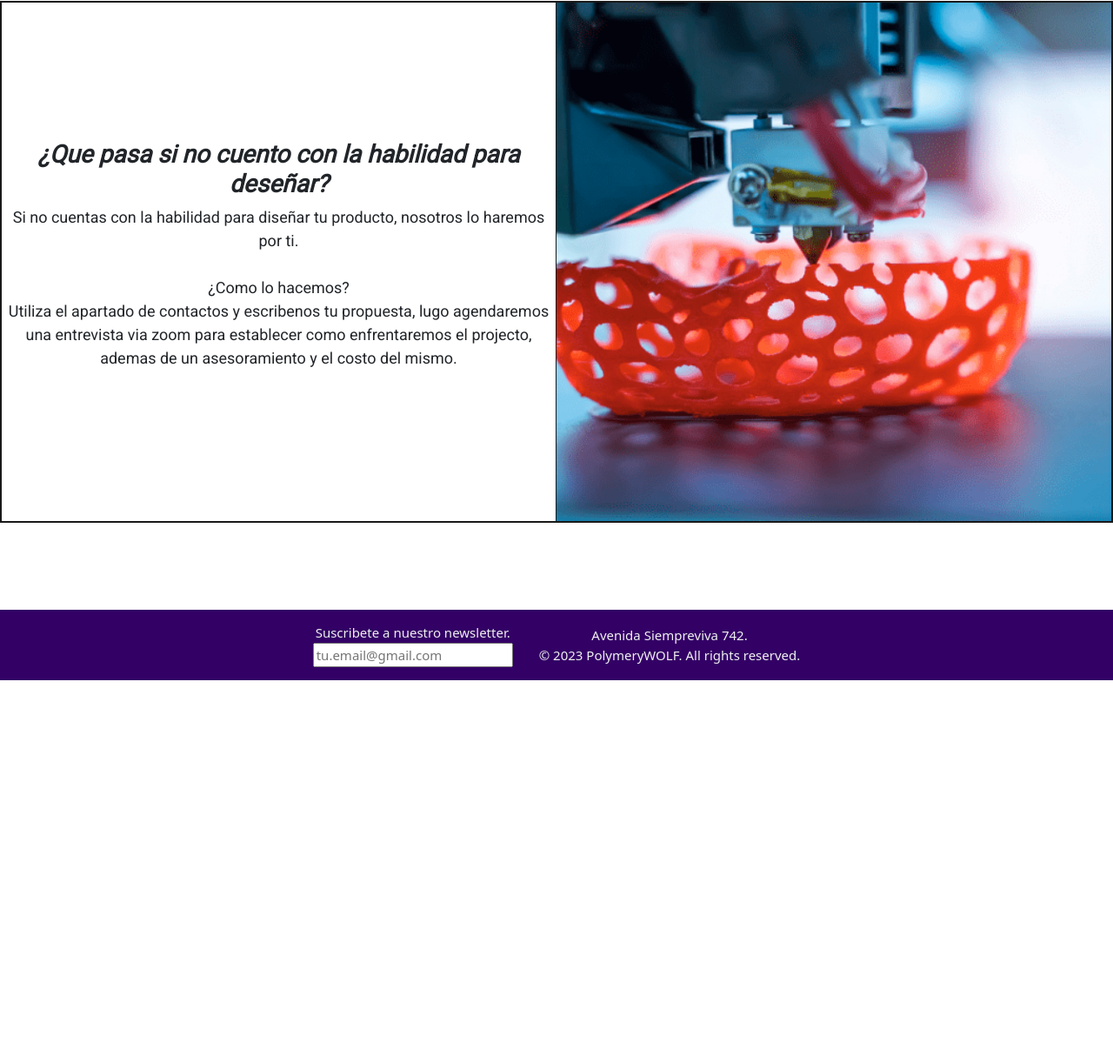
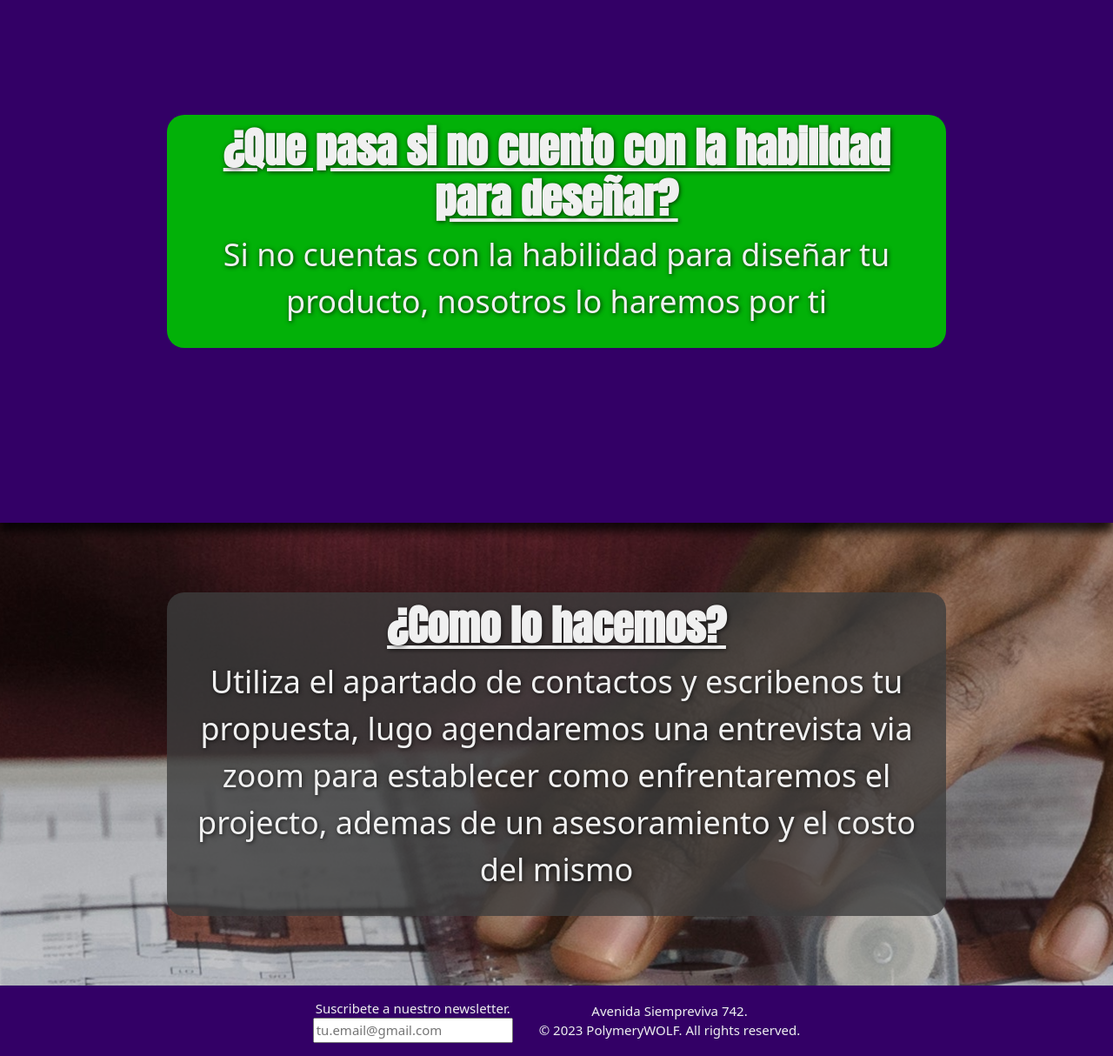
Before and after one commit to TomasChiari/polimerywolf, a website: page pages/design.html in a window 1280 px wide. Shown: the part 199-1413 px from the top of the page at 87% size. Before the commit the page ends 981 px from the top, so only its background shows below. Drawn offline with nearby package versions, Linux system fonts and the light colour scheme.

Commit message:
modify design finish

```diff
--- a/pages/design.html
+++ b/pages/design.html
@@ -57,12 +57,17 @@
     </header>
 
     <main class="container-fluid">
-      <section class="banner row">
-        <div class="banner__div--left banner__design__text col-sm-6 ">
+      <section class="design-banner">
+        <div class="design-banner_text">
           <h1>¿Que pasa si no cuento con la habilidad para deseñar?</h1>
-          <p>Si no cuentas con la habilidad para diseñar tu producto, nosotros lo haremos por ti.<br><br>¿Como lo hacemos?<br>Utiliza el apartado de contactos y escribenos tu propuesta, lugo agendaremos una entrevista via zoom para establecer como enfrentaremos el projecto, ademas de un asesoramiento y el costo del mismo.</p>
+          <p>Si no cuentas con la habilidad para diseñar tu producto, nosotros lo haremos por ti</p>
         </div>
-        <div class="banner__div--right banner__design__image col-sm-6 ">
+      </section>
+
+      <section class="workflow-banner">
+        <div class="workflow-banner_text">
+          <h2>¿Como lo hacemos?</h2>
+          <p>Utiliza el apartado de contactos y escribenos tu propuesta, lugo agendaremos una entrevista via zoom para establecer como enfrentaremos el projecto, ademas de un asesoramiento y el costo del mismo</p>
         </div>
       </section>
     </main>
--- a/scss/layout/_contact.scss
+++ b/scss/layout/_contact.scss
@@ -1,3 +1,5 @@
+
+
 .banner__map {
     padding: 0;
 
--- a/scss/layout/_design.scss
+++ b/scss/layout/_design.scss
@@ -1,28 +1,110 @@
-.banner__design__text {
-    text-align: center;
-    padding: 5px;
+// .banner__design__text {
+//     text-align: center;
+//     padding: 5px;
 
-    font-family: "Roboto",  Arial, Helvetica, sans-serif;
+//     font-family: "Roboto",  Arial, Helvetica, sans-serif;
+
+//     display: flex;
+//     justify-content: center;
+//     align-items: center;
+//     flex-flow: column;
+
+//     h1 {
+//         font-weight: bold;
+//         font-style: italic;
+//         font-size: 28px;
+//     }
+
+//     p{
+//         font-size: 18px;
+//     }
+// }
+
+// .banner__design__image {
+//     background-image: url(../assets/images/banner1.png);
+//     background-size: cover;
+//     background-position: center;
+//     box-sizing: border-box;
+// }
+section {
+    position: relative;
+    transform-style: preserve-3d;
+}
+
+
+.design-banner {
+    height: calc(100vh - 100px);
+    width: 100%;
+
+    margin-top: 100px;
+
+    background-color: $primary;
+    box-shadow: 0px 10px 10px  rgba(0,0,0,0.75);
+
+    display: flex;
+    flex-flow: row nowrap;
+    justify-content: center;
+    align-items: center;
+
+    z-index: 999;
+
+    .design-banner_text {
+        width: 70%;
+        background-color: $secondary;
+        border-radius: 20px;
+        padding: 10px 20px;
+        animation: imgmove 4s linear infinite;
+
+        h1 {
+            color: $ligth;
+            text-align: center;
+            font-size: 6vh;
+            font-family: "Anton";
+            font-weight: bold;
+            text-decoration: underline;
+            text-shadow: 1px 1px 5px rgba(0,0,0,0.75);
+
+        }
+
+        p {
+            color: $ligth;
+            text-align: center;
+            font-size: 4.5vh;
+            text-shadow: 1px 1px 5px rgba(0,0,0,0.75);
+        }
+    }
+}
+
+.workflow-banner {
+    width: 100%;
+    background: center fixed url(../../assets/images/banner-design.jpg);
+    padding: 10vh 0;
 
     display: flex;
     justify-content: center;
-    align-items: center;
-    flex-flow: column;
 
-    h1 {
-        font-weight: bold;
-        font-style: italic;
-        font-size: 28px;
-    }
+    .workflow-banner_text {
+        width: 70%;
+        background-color: $transparent-tittle;
+        border-radius: 20px;
+        padding: 10px 20px;
 
-    p{
-        font-size: 18px;
+        h2 {
+            color: $ligth;
+            text-align: center;
+            font-size: 6vh;
+            font-family: "Anton";
+            font-weight: bold;
+            text-decoration: underline;
+            text-shadow: 1px 1px 5px rgba(0,0,0,0.75);
+
+        }
+
+        p {
+            color: $ligth;
+            text-align: center;
+            font-size: 4.5vh;
+            text-shadow: 1px 1px 5px rgba(0,0,0,0.75);
+        }
     }
 }
-
-.banner__design__image {
-    background-image: url(../assets/images/banner1.png);
-    background-size: cover;
-    background-position: center;
-    box-sizing: border-box;
-}
--- a/scss/layout/_mediaqueries.scss
+++ b/scss/layout/_mediaqueries.scss
@@ -15,6 +15,31 @@
 
     .materials-banner {
         .materials-banner_text {
+            width: 90%;
+
+            h2 {
+                font-size: 4vh;
+            }
+            p {
+                font-size: 3.5vh;
+            }
+        }
+    }
+    .design-banner {
+
+        .design-banner_text {
+            width: 90%;
+            h1 {
+                font-size: 4vh;
+            }
+            p {
+                font-size: 3.5vh;
+            }
+        }
+    }
+
+    .workflow-banner {
+        .workflow-banner_text {
             width: 90%;
 
             h2 {
```
Also changed, not shown: pages/service.html (+1 -1 lines), scss/layout/_service.scss (+0 -30 lines), assets/images/banner-design.jpg (added), css/styles.css, 1 other file.
